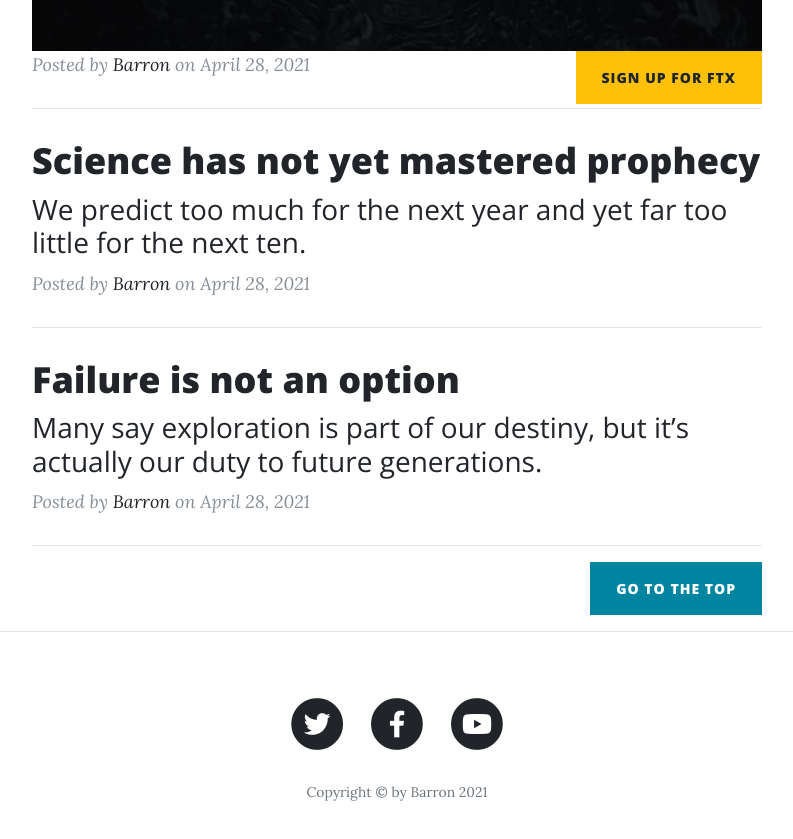
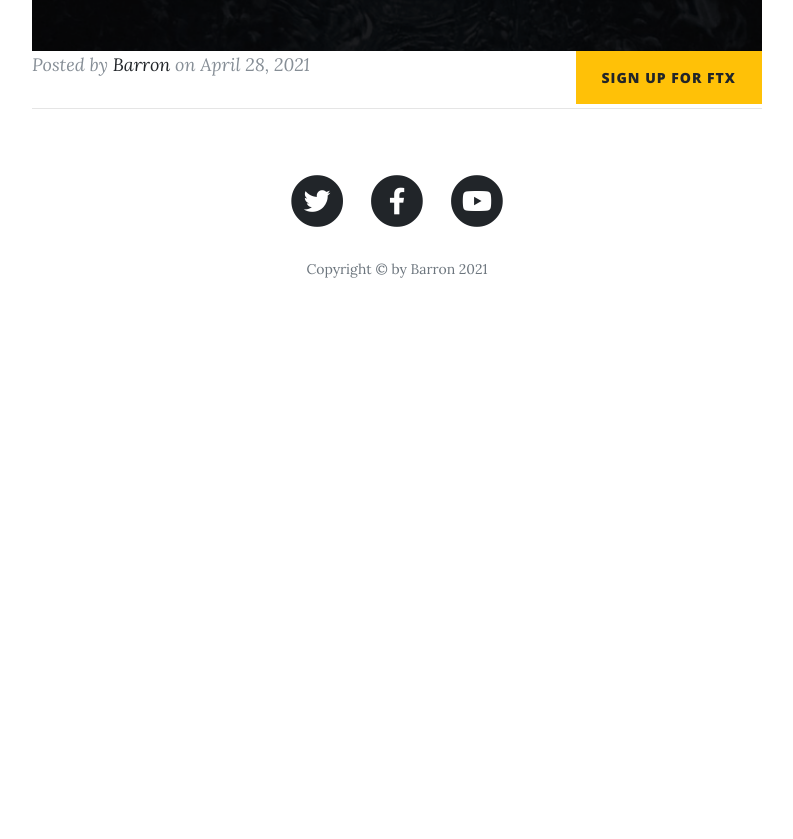
Before and after one commit to 0393100165/blogs-barron, a website: page myproducts.html in a window 1280 px wide. Shown: the part 1660-2499 px from the top of the page, without its empty margins (243-1036 px from the left). After the commit the page ends 2005 px from the top, so only its background shows below. Drawn offline with nearby package versions, Linux system fonts and the light colour scheme.

Commit message:
final project ver 3

```diff
--- a/myproducts.html
+++ b/myproducts.html
@@ -98,7 +98,7 @@
         </div>
         <hr>
         <div class="post-preview">
-          <a href="post.html">
+          <a href="ftx.html">
             <h2 class="post-title">
               FTX
             </h2>
@@ -112,43 +112,6 @@
             <a href="#">Barron</a>
             on April 28, 2021</p>
         </div>
-        <hr>
-        <div class="post-preview">
-          <a href="bybit.html">
-            <h2 class="post-title">
-              Science has not yet mastered prophecy
-            </h2>
-            <h3 class="post-subtitle">
-              We predict too much for the next year and yet far too little for the next ten.
-            </h3>
-          </a>
-          <p class="post-meta">Posted by
-            <a href="#">Barron</a>
-            on April 28, 2021</p>
-        </div>
-        <hr>
-        <div class="post-preview">
-          <a href="bybit.html">
-            <h2 class="post-title">
-              Failure is not an option
-            </h2>
-            <h3 class="post-subtitle">
-              Many say exploration is part of our destiny, but it’s actually our duty to future generations.
-            </h3>
-          </a>
-          <p class="post-meta">Posted by
-            <a href="#">Barron</a>
-            on April 28, 2021</p>
-        </div>
-        <hr>
-        <!-- Pager -->
-        <div class="clearfix">
-          <a class="btn btn-primary float-right" href="#">Go to the top </a>
-        </div>
-      </div>
-    </div>
-  </div>
-
   <hr>
 
   <!-- Footer -->
```
